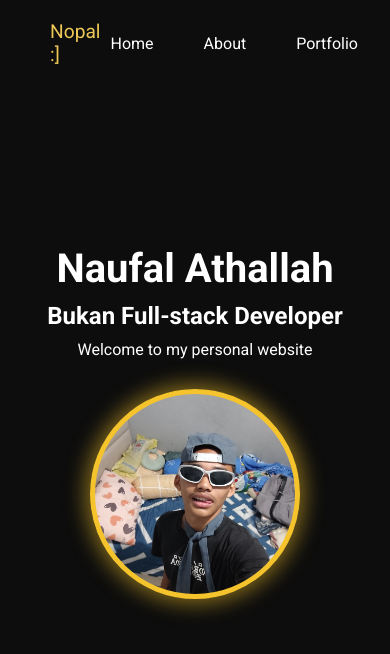
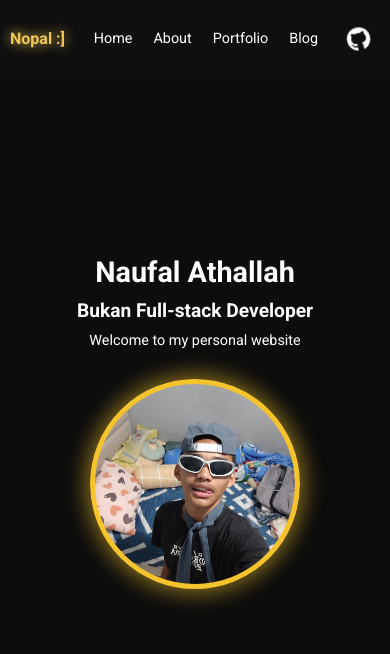
Before and after one commit to plydeuces/portofolio, a plain HTML site: page index.html in a window 390 px wide. Drawn offline with nearby package versions, Linux system fonts and the light colour scheme.

Commit message:
portofolio

```diff
--- a/index.html
+++ b/index.html
@@ -1,9 +1,11 @@
 <html>
 <head>
-    <title>Personal Website</title>
+    <title>Portfolio</title>
     <link rel="stylesheet" href="https://cdnjs.cloudflare.com/ajax/libs/font-awesome/5.15.3/css/all.min.css">
     <link href="https://fonts.googleapis.com/css2?family=Roboto:wght@400;700&display=swap" rel="stylesheet">
     <link rel="icon" href="10219080_curriculum_vitae_cv_portofolio_resume_icon.png" type="image/png">
+    <link rel="stylesheet" href="https://unpkg.com/aos@next/dist/aos.css" />
+    <meta name="viewport" content="width=device-width, initial-scale=1.0">
 
     <style>
         body {
@@ -27,11 +29,35 @@
             align-items: center;
             padding: 20px 50px;
             background-color: #0d0d0d;
+            animation: shine 2s infinite;
+        }
+        @keyframes shine {
+            0% {
+                background-color: #0d0d0d;
+            }
+            50% {
+                background-color: #141414;
+            }
+            100% {
+                background-color: #0d0d0d;
+            }
         }
         .navbar .logo {
             font-size: 1.2em;
             color: #eec857;
-            margin-left: 50px; /* Menambahkan margin kiri untuk memindahkan logo lebih ke kanan */
+            margin-left: 50px;
+            animation: glow 2s infinite;
+        }
+        @keyframes glow {
+            0% {
+                text-shadow: 0 0 10px #eec857;
+            }
+            50% {
+                text-shadow: 0 0 20px #eec857;
+            }
+            100% {
+                text-shadow: 0 0 10px #eec857;
+            }
         }
         .navbar .menu {
             display: flex;
@@ -42,7 +68,21 @@
             text-decoration: none;
             font-size: 1em;
             position: relative;
-            padding: 10px; /* Add some padding to the menu items */
+            padding: 10px;
+            animation: fade-in 2s;
+            transition: all 0.3s ease;
+        }
+        @keyframes fade-in {
+            0% {
+                opacity: 0;
+            }
+            100% {
+                opacity: 1;
+            }
+        }
+        .navbar .menu a:hover {
+            color: #eec857;
+            text-shadow: 0 0 10px #eec857;
         }
         .navbar .menu a:hover::after {
             content: '';
@@ -56,7 +96,16 @@
         .navbar .github {
             font-size: 1.5em;
             color: #ffffff;
-            margin-right: 20px; /* Menambahkan margin kanan untuk memindahkan ikon GitHub lebih ke kiri */
+            margin-right: 20px;
+            animation: spin 2s infinite;
+        }
+        @keyframes spin {
+            0% {
+                transform: rotate(0deg);
+            }
+            100% {
+                transform: rotate(360deg);
+            }
         }
         .content {
             display: flex;
@@ -99,14 +148,34 @@
                 margin-bottom: 20px;
             }
             .navbar .menu {
-                gap: 30px; /* Increase the gap between menu items on smaller screens */
+                gap: 1px;
+            }
+ .text-content h1 {
+                font-size: 1.8em;
+            }
+            .text-content h2 {
+                font-size: 1.2em;
+            }
+            .text-content p {
+                font-size: 0.9em;
+            }
+            .profile-pic {
+                width: 200px;
+                height: 200px;
+            }
+            .navbar .logo {
+                font-size: 1em;
+                margin-left: 10px;
+            }
+            .navbar .menu a {
+                font-size: 0.9em;
             }
         }
     </style>
 </head>
 <body>
     <div class="navbar">
-        <div class="logo">Nopal :]</div>
+        <div class="logo"> <b> Nopal :]</b></div>
         <div class="menu">
             <a href="#">Home</a>
             <a href="#">About</a>
@@ -123,7 +192,11 @@
             <h2>Bukan Full-stack Developer</h2>
             <p>Welcome to my personal website</p>
         </div>
-        <div class="profile-pic" alt="Profile picture of a person with glasses and a blue shirt"></div>
+        <div class="profile-pic" alt="Profile picture of a person with glasses and a blue shirt" data-aos="fade-left" data-aos-duration="1000" ></div>
     </div>
+<script src="https://unpkg.com/aos@next/dist/aos.js"></script>
+<script>
+    AOS.init();
+</script>
 </body>
 </html>
```
